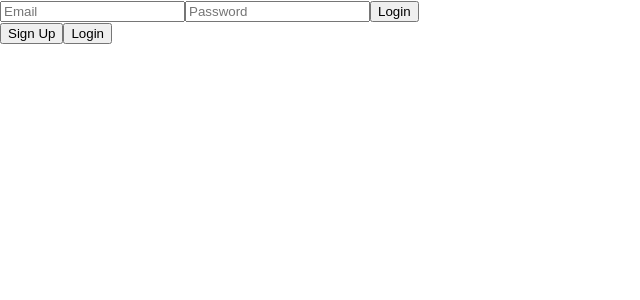
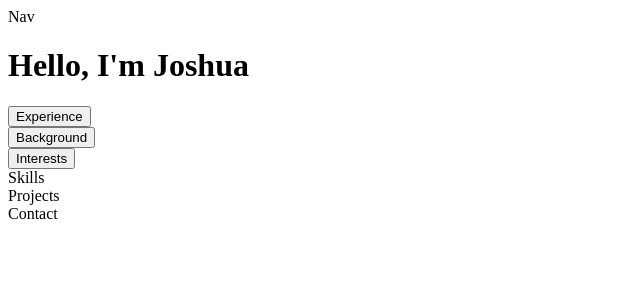
Before and after one commit to MrJayMac/PortfolioWebsite, a React (Create React App) app in the folder client/: page / in a window 1280 px wide. Shown: the top 300 px of the page, without its empty margins (0-640 px from the left). Built offline with nearby package versions, Linux system fonts and the light colour scheme.

Commit message:
creating about page

```diff
--- a/client/package.json
+++ b/client/package.json
@@ -3,11 +3,15 @@
   "version": "0.1.0",
   "private": true,
   "dependencies": {
+    "@babel/core": "^7.26.0",
+    "@babel/preset-env": "^7.26.0",
+    "@babel/preset-react": "^7.25.9",
     "@testing-library/jest-dom": "^5.17.0",
     "@testing-library/react": "^13.4.0",
     "@testing-library/user-event": "^13.5.0",
     "react": "^18.3.1",
     "react-dom": "^18.3.1",
+    "react-modal": "^3.16.1",
     "react-scripts": "5.0.1",
     "web-vitals": "^2.1.4"
   },
--- a/client/src/App.js
+++ b/client/src/App.js
@@ -1,10 +1,18 @@
 import React from 'react'
-import Login from './components/Login'
+import Nav from './components/Nav'
+import About from './components/About'
+import Skills from './components/Skills'
+import Projects from './components/Projects'
+import Contact from './components/Contact'
 
 const App = () => {
   return (
     <div>
-      <Login/>
+      <Nav/>
+      <About/>
+      <Skills/>
+      <Projects/>
+      <Contact/>
     </div>
   )
 }
--- /dev/null
+++ b/client/src/components/About.jsx
@@ -0,0 +1,74 @@
+import React, { useState } from 'react';
+import Modal from 'react-modal';
+
+const About = () => {
+  const [experience, setExperience] = useState(false);
+  const [background, setBackground] = useState(false);
+  const [interest, setInterest] = useState(false);
+
+  const openExperience = () => setExperience(true);
+  const closeExperience = () => setExperience(false);
+
+  const openBackground = () => setBackground(true);
+  const closeBackground = () => setBackground(false);
+
+  const openInterest = () => setInterest(true);
+  const closeInterest = () => setInterest(false);
+
+  return (
+    <div className="about-container">
+      <h1>Hello, I'm Joshua</h1>
+
+      <div className="button-group">
+        {/* Experience Modal */}
+        <button className="modal-button" onClick={openExperience}>Experience</button>
+        <Modal
+          isOpen={experience}
+          onRequestClose={closeExperience}
+          className="modal-content"
+          overlayClassName="modal-overlay"
+        >
+          <h3>Experience</h3>
+          <p><strong>Telus - Software Engineer Intern:</strong> Developed tools for network monitoring...</p>
+          <p><strong>Mitsubishi - Software Developer Intern:</strong> Developed automation systems...</p>
+          <p><strong>Math Tutor:</strong> Tutored students in various math topics...</p>
+          <button className="modal-close" onClick={closeExperience}>Close</button>
+        </Modal>
+      </div>
+
+      <div className="button-group">
+        {/* Background Modal */}
+        <button className="modal-button" onClick={openBackground}>Background</button>
+        <Modal
+          isOpen={background}
+          onRequestClose={closeBackground}
+          className="modal-content"
+          overlayClassName="modal-overlay"
+        >
+          <h3>Background</h3>
+          <p><strong>Bachelor's of Computer Engineering, Queen's University</strong></p>
+          <p><strong>Relevant Courses:</strong> Object-Oriented Programming, Data Structures, Fundamentals of Software Development, Database Management, Algorithms, Operating Systems, Computer Vision, Engineering Design and Practice</p>
+          <button className="modal-close" onClick={closeBackground}>Close</button>
+        </Modal>
+      </div>
+
+      <div className="button-group">
+        {/* Interests Modal */}
+        <button className="modal-button" onClick={openInterest}>Interests</button>
+        <Modal
+          isOpen={interest}
+          onRequestClose={closeInterest}
+          className="modal-content"
+          overlayClassName="modal-overlay"
+        >
+          <h3>Interests</h3>
+          <p><strong>Hobbies:</strong> Basketball, Ultimate Frisbee, Running, Video Editing, Video Games</p>
+          <p><strong>Dream Travel Destinations:</strong> China, Singapore, Switzerland</p>
+          <button className="modal-close" onClick={closeInterest}>Close</button>
+        </Modal>
+      </div>
+    </div>
+  );
+};
+
+export default About;
--- /dev/null
+++ b/client/src/components/Contact.jsx
@@ -0,0 +1,9 @@
+import React from 'react'
+
+const Contact = () => {
+  return (
+    <div>Contact</div>
+  )
+}
+
+export default Contact
--- /dev/null
+++ b/client/src/components/Nav.jsx
@@ -0,0 +1,9 @@
+import React from 'react'
+
+const Nav = () => {
+  return (
+    <div>Nav</div>
+  )
+}
+
+export default Nav
--- /dev/null
+++ b/client/src/components/Projects.jsx
@@ -0,0 +1,9 @@
+import React from 'react'
+
+const Projects = () => {
+  return (
+    <div>Projects</div>
+  )
+}
+
+export default Projects
--- /dev/null
+++ b/client/src/components/Skills.jsx
@@ -0,0 +1,9 @@
+import React from 'react'
+
+const Skills = () => {
+  return (
+    <div>Skills</div>
+  )
+}
+
+export default Skills
--- a/client/src/index.css
+++ /dev/null
@@ -1,13 +0,0 @@
-body {
-  margin: 0;
-  font-family: -apple-system, BlinkMacSystemFont, 'Segoe UI', 'Roboto', 'Oxygen',
-    'Ubuntu', 'Cantarell', 'Fira Sans', 'Droid Sans', 'Helvetica Neue',
-    sans-serif;
-  -webkit-font-smoothing: antialiased;
-  -moz-osx-font-smoothing: grayscale;
-}
-
-code {
-  font-family: source-code-pro, Menlo, Monaco, Consolas, 'Courier New',
-    monospace;
-}
--- a/client/src/index.js
+++ b/client/src/index.js
@@ -1,6 +1,5 @@
 import React from 'react';
 import ReactDOM from 'react-dom/client';
-import './index.css';
 import App from './App';
 
 
```
Also changed, not shown: client/src/components/Footer.jsx (added, +9 -0 lines), 1 other file (tests, documents, lock files or other folders).
